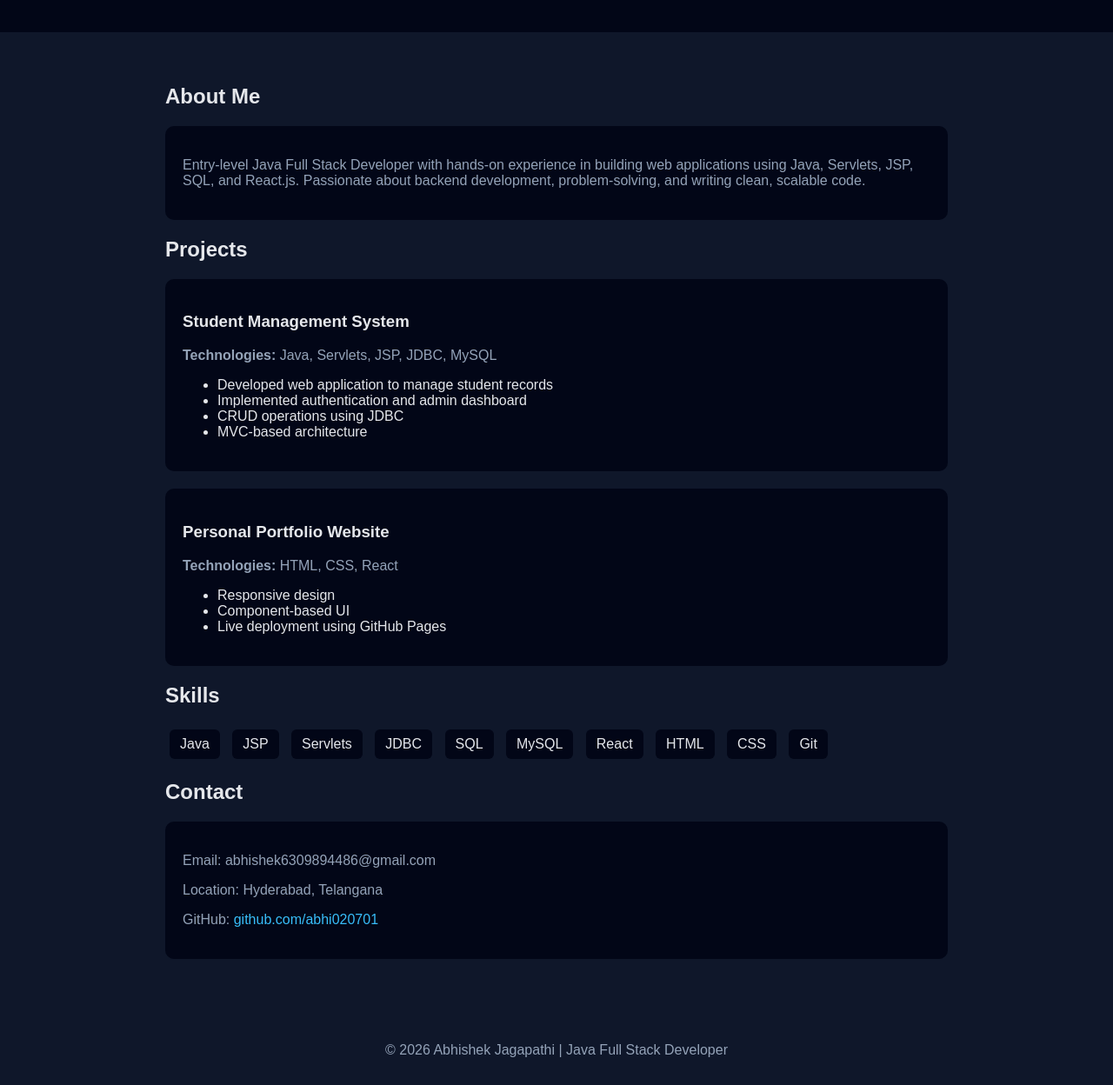
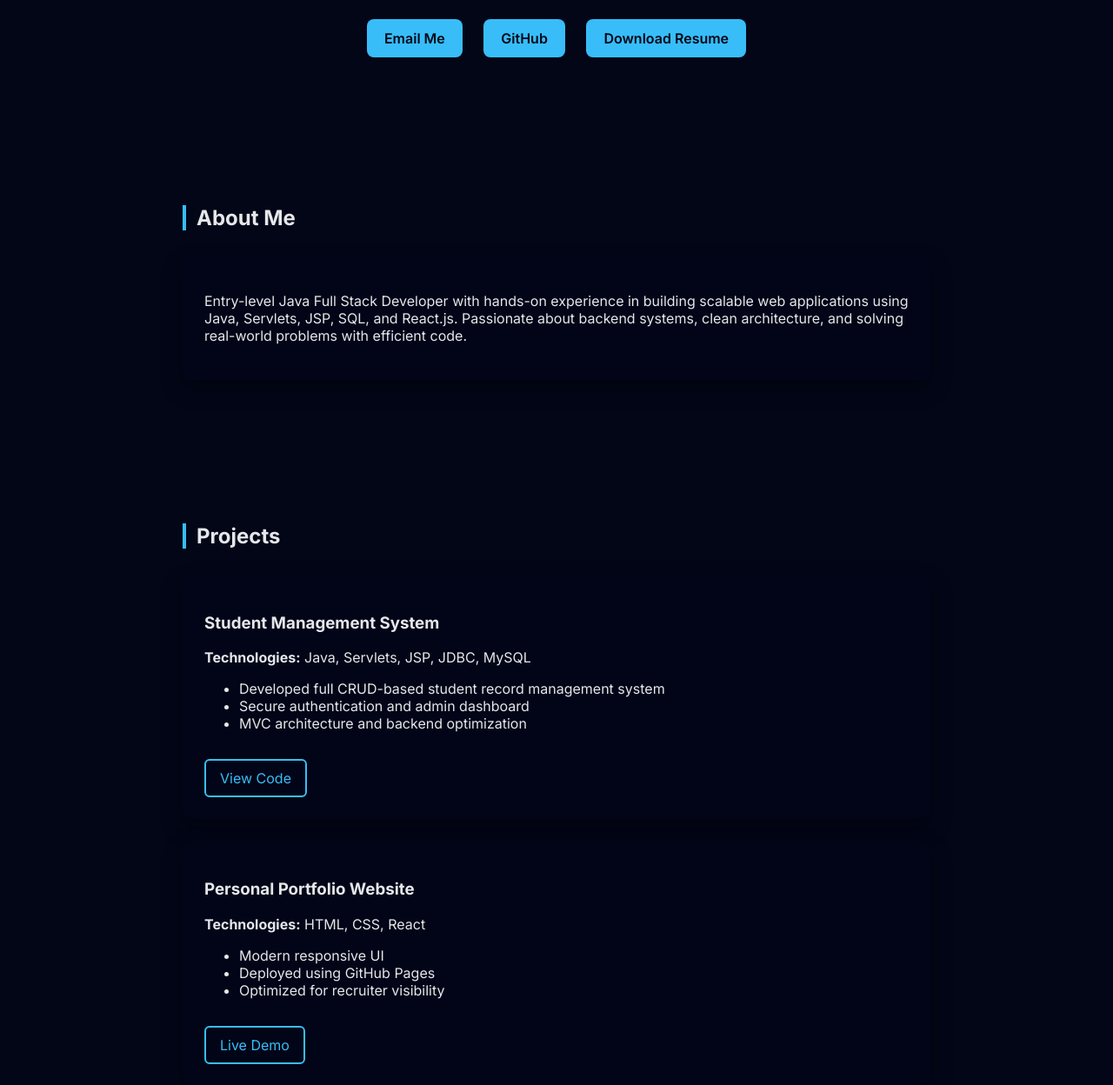
Before and after one commit to abhi020701/abhi020701.github.io, a plain HTML site: page index.html in a window 1280 px wide. Shown: the part 169-1417 px from the top of the page at 87% size. Drawn offline with Linux system fonts and the light colour scheme.

Commit message:
Refactor index.html with improved structure and styles

```diff
--- a/index.html
+++ b/index.html
@@ -1,61 +1,194 @@
 <!DOCTYPE html>
 <html lang="en">
 <head>
-<meta charset="UTF-8">
+<meta charset="UTF-8" />
 <title>Abhishek Jagapathi | Java Full Stack Developer</title>
-<meta name="viewport" content="width=device-width, initial-scale=1.0">
+<meta name="viewport" content="width=device-width, initial-scale=1.0" />
+
+<link href="https://fonts.googleapis.com/css2?family=Inter:wght@300;400;600;700&display=swap" rel="stylesheet">
+
 <style>
-body { font-family: Arial, sans-serif; margin: 0; background: #0f172a; color: #e5e7eb; }
-header { padding: 40px; text-align: center; background: #020617; }
-h1 { margin: 0; font-size: 36px; }
-p { color: #94a3b8; }
-section { max-width: 900px; margin: auto; padding: 40px; }
-.card { background: #020617; padding: 20px; border-radius: 10px; margin-bottom: 20px; }
-a { color: #38bdf8; text-decoration: none; }
-.skills span { display: inline-block; background: #020617; padding: 8px 12px; border-radius: 6px; margin: 5px; }
-footer { text-align: center; padding: 20px; color: #64748b; }
+:root {
+  --bg: #020617;
+  --card: #020617;
+  --accent: #38bdf8;
+  --text: #e5e7eb;
+  --muted: #94a3b8;
+}
+
+* {
+  box-sizing: border-box;
+  scroll-behavior: smooth;
+}
+
+body {
+  margin: 0;
+  font-family: 'Inter', sans-serif;
+  background: linear-gradient(180deg, #020617, #020617);
+  color: var(--text);
+}
+
+/* HEADER */
+header {
+  text-align: center;
+  padding: 80px 20px;
+  background: radial-gradient(circle at top, #020617, #020617);
+}
+
+header h1 {
+  font-size: 42px;
+  margin: 0;
+}
+
+header span {
+  color: var(--accent);
+}
+
+header p {
+  color: var(--muted);
+  margin: 15px 0;
+}
+
+.btn {
+  display: inline-block;
+  margin: 10px;
+  padding: 12px 20px;
+  border-radius: 8px;
+  background: var(--accent);
+  color: #020617;
+  text-decoration: none;
+  font-weight: 600;
+  transition: transform 0.2s ease, box-shadow 0.2s ease;
+}
+
+.btn:hover {
+  transform: translateY(-2px);
+  box-shadow: 0 10px 20px rgba(56,189,248,0.3);
+}
+
+/* SECTIONS */
+section {
+  max-width: 900px;
+  margin: auto;
+  padding: 60px 20px;
+}
+
+h2 {
+  border-left: 4px solid var(--accent);
+  padding-left: 12px;
+  margin-bottom: 30px;
+}
+
+.card {
+  background: rgba(2,6,23,0.8);
+  padding: 25px;
+  border-radius: 12px;
+  margin-bottom: 25px;
+  box-shadow: 0 10px 25px rgba(0,0,0,0.4);
+  transition: transform 0.3s ease;
+}
+
+.card:hover {
+  transform: translateY(-5px);
+}
+
+/* PROJECTS */
+.project-btn {
+  display: inline-block;
+  margin-top: 15px;
+  padding: 10px 16px;
+  border-radius: 6px;
+  background: transparent;
+  border: 2px solid var(--accent);
+  color: var(--accent);
+  text-decoration: none;
+  transition: 0.2s;
+}
+
+.project-btn:hover {
+  background: var(--accent);
+  color: #020617;
+}
+
+/* SKILLS */
+.skills span {
+  display: inline-block;
+  background: rgba(2,6,23,0.9);
+  padding: 8px 14px;
+  border-radius: 20px;
+  margin: 6px;
+  border: 1px solid #020617;
+}
+
+/* FOOTER */
+footer {
+  text-align: center;
+  padding: 40px;
+  color: var(--muted);
+  border-top: 1px solid #020617;
+}
+
+/* ANIMATIONS */
+.fade {
+  opacity: 0;
+  transform: translateY(30px);
+  transition: 0.8s ease;
+}
+
+.fade.show {
+  opacity: 1;
+  transform: translateY(0);
+}
 </style>
 </head>
 <body>
 
-<header>
-<h1>Abhishek Jagapathi</h1>
+<header class="fade">
+  <h1>Abhishek <span>Jagapathi</span></h1>
   <p>Java Full Stack Developer | Backend-Focused | SQL | React</p>
-<p>
-<a href="mailto:abhishek6309894486@gmail.com">Email</a> |
-<a href="https://github.com/abhi020701" target="_blank">GitHub</a>
-</p>
+
+  <a class="btn" href="mailto:abhishek6309894486@gmail.com">Email Me</a>
+  <a class="btn" href="https://github.com/abhi020701" target="_blank">GitHub</a>
+  <a class="btn" href="resume.pdf" target="_blank">Download Resume</a>
 </header>
 
-<section>
+<section class="fade">
   <h2>About Me</h2>
   <div class="card">
-<p>Entry-level Java Full Stack Developer with hands-on experience in building web applications using Java, Servlets, JSP, SQL, and React.js. Passionate about backend development, problem-solving, and writing clean, scalable code.</p>
+    <p>
+      Entry-level Java Full Stack Developer with hands-on experience in building scalable web applications using Java, Servlets, JSP, SQL, and React.js.
+      Passionate about backend systems, clean architecture, and solving real-world problems with efficient code.
+    </p>
   </div>
+</section>
 
+<section class="fade">
   <h2>Projects</h2>
 
   <div class="card">
     <h3>Student Management System</h3>
     <p><strong>Technologies:</strong> Java, Servlets, JSP, JDBC, MySQL</p>
     <ul>
-<li>Developed web application to manage student records</li>
-<li>Implemented authentication and admin dashboard</li>
-<li>CRUD operations using JDBC</li>
-<li>MVC-based architecture</li>
+      <li>Developed full CRUD-based student record management system</li>
+      <li>Secure authentication and admin dashboard</li>
+      <li>MVC architecture and backend optimization</li>
     </ul>
+    <a class="project-btn" href="https://github.com/abhi020701" target="_blank">View Code</a>
   </div>
 
   <div class="card">
     <h3>Personal Portfolio Website</h3>
     <p><strong>Technologies:</strong> HTML, CSS, React</p>
     <ul>
-<li>Responsive design</li>
-<li>Component-based UI</li>
-<li>Live deployment using GitHub Pages</li>
+      <li>Modern responsive UI</li>
+      <li>Deployed using GitHub Pages</li>
+      <li>Optimized for recruiter visibility</li>
     </ul>
+    <a class="project-btn" href="https://abhi020701.github.io" target="_blank">Live Demo</a>
   </div>
+</section>
 
+<section class="fade">
   <h2>Skills</h2>
   <div class="skills">
     <span>Java</span>
@@ -69,19 +202,34 @@ footer { text-align: center; padding: 20px; color: #64748b; }
     <span>CSS</span>
     <span>Git</span>
   </div>
+</section>
 
+<section class="fade">
   <h2>Contact</h2>
   <div class="card">
-<p>Email: abhishek6309894486@gmail.com</p>
-<p>Location: Hyderabad, Telangana</p>
-<p>GitHub: <a href="https://github.com/abhi020701" target="_blank">github.com/abhi020701</a></p>
+    <p><strong>Email:</strong> abhishek6309894486@gmail.com</p>
+    <p><strong>Location:</strong> Hyderabad, Telangana</p>
+    <p><strong>GitHub:</strong> <a href="https://github.com/abhi020701" target="_blank">github.com/abhi020701</a></p>
   </div>
-
 </section>
 
 <footer>
   <p>© 2026 Abhishek Jagapathi | Java Full Stack Developer</p>
 </footer>
 
+<script>
+const faders = document.querySelectorAll(".fade");
+
+const observer = new IntersectionObserver(entries => {
+  entries.forEach(entry => {
+    if (entry.isIntersecting) {
+      entry.target.classList.add("show");
+    }
+  });
+});
+
+faders.forEach(el => observer.observe(el));
+</script>
+
 </body>
 </html>
```
Lines whose indentation alone changed are shown as unchanged.
